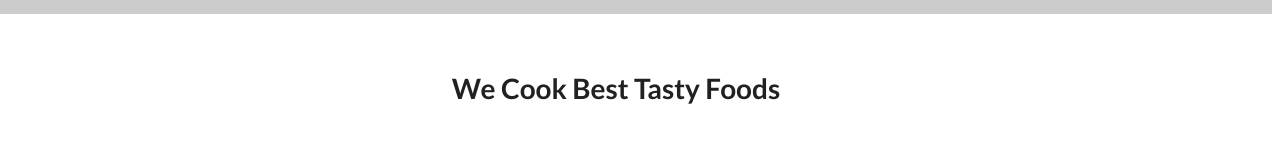
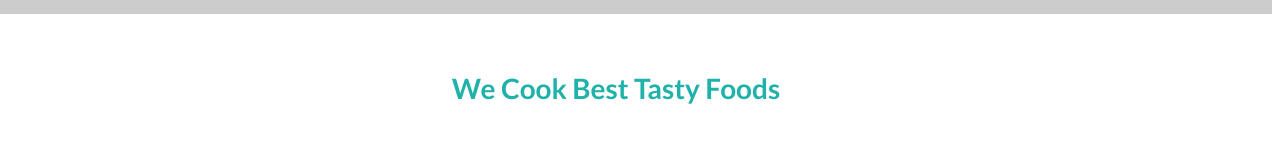
Before and after one commit to tharukshi724/Recipe-Web-site, a React (Create React App) app in the folder frontend/: page /landing in a window 1280 px wide. Shown: the part 786-946 px from the top of the page. Built offline with nearby package versions, Linux system fonts and the light colour scheme.

Commit message:
modify changes

```diff
--- a/frontend/src/components/Styles/Cards.css
+++ b/frontend/src/components/Styles/Cards.css
@@ -4,7 +4,15 @@
   }
 
   h1 {
+    text-align: justify;
+    font-size: large;
+    color:lightseagreen;
+
+  }
+  p{
     text-align: center;
+    font-size:medium;
+    color:rgb(19, 88, 85);
   }
 
 .cards_container {
```
